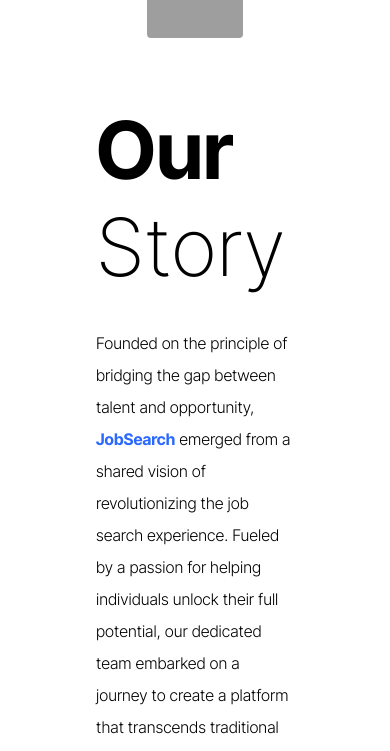
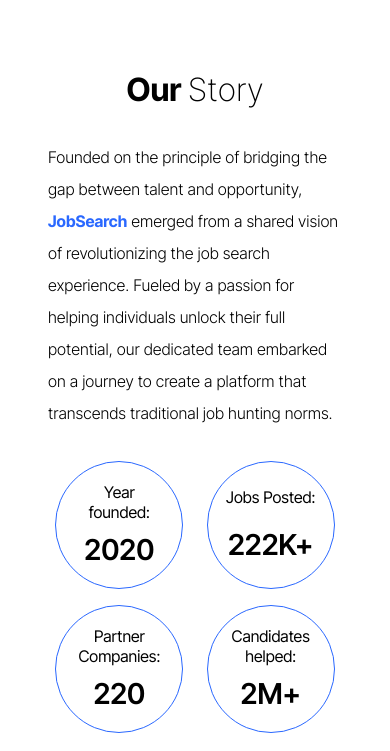
Before and after one commit to octocatblain/codsoft, a React (Create React App) app in the folder jobsearch/: page /about in a window 390 px wide. Shown: the part 799-1550 px from the top of the page. Built offline with nearby package versions, Linux system fonts and the light colour scheme; grey boxes are pictures that could not be loaded.

Commit message:
feat: add responsiveness to stats

```diff
--- a/jobsearch/src/Pages/About/About.css
+++ b/jobsearch/src/Pages/About/About.css
@@ -17,7 +17,8 @@
     flex-direction: column-reverse;
 
     >.title {
-      font-size: clamp(2rem, 5rem, 3rem );
+      font-size: clamp(1.5rem, 3rem, 5rem);
+
       color: var(--secondary-clr-midblue);
       font-weight: 200;
     }
@@ -57,7 +58,8 @@
   gap: 2rem;
 
   >.title {
-    font-size: 5rem;
+    font-size: clamp(1.5rem, 3rem, 5rem);
+
 
     >span {
       font-weight: 200;
@@ -262,15 +264,36 @@
 
   .about_hero{
     flex-direction: column;
+    height: max-content !important;
+
+
 
     .about_content{
       padding-inline: 1rem !important;
+      padding-block-start: 0 !important;
+    }
+
+    .about_image{
+      width: 300px;
+      height: 500px !important;
     }
   }
 
   .about_story{
     display: flex;
     flex-direction: column;
+    padding-inline: 0;
+
+    >.title{
+      font-size:2rem;
+      flex-direction: row;
+    }
+
+    .about_stats{
+      flex-wrap: wrap;
+      gap: 1rem;
+      display: flex;
+    }
   }
 
 }
```
